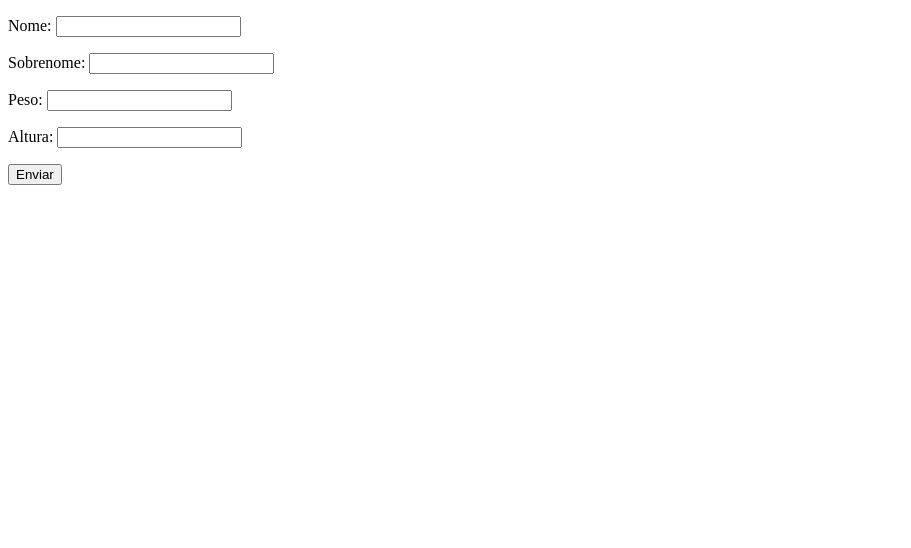
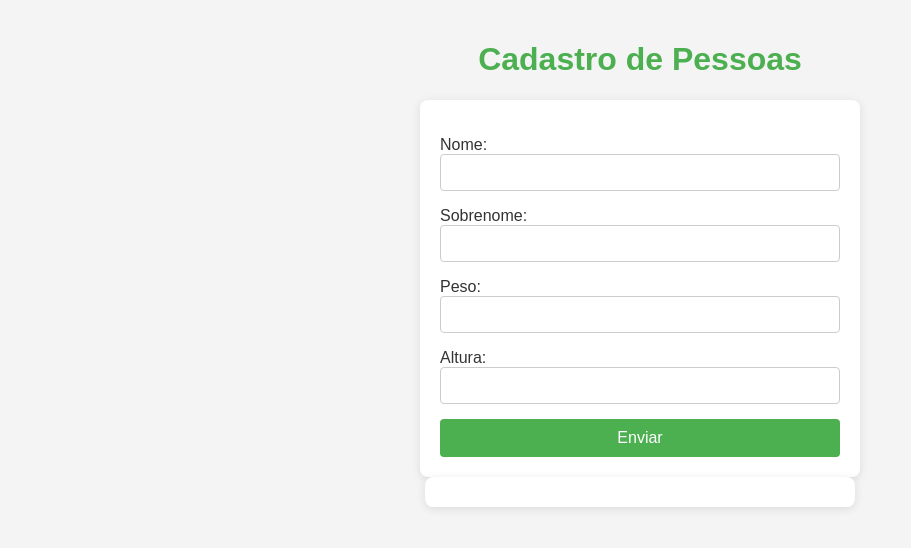
Before and after one commit to Matheush2ds/estudos, a plain HTML site: page atividades-javascript-basico/exercicios/ArraysEFuncoes/ArraysEFuncoes.html in a window 1280 px wide. Shown: the whole page, without its empty margins (0-911 px from the left). Drawn offline with Linux system fonts and the light colour scheme.

Commit message:
Adicionando CSS
Adicionando CSS para aperfeiçoar o exercício

```diff
--- a/atividades-javascript-basico/exercicios/ArraysEFuncoes/ArraysEFuncoes.html
+++ b/atividades-javascript-basico/exercicios/ArraysEFuncoes/ArraysEFuncoes.html
@@ -3,21 +3,21 @@
 <head>
     <meta charset="UTF-8">
     <meta name="viewport" content="width=device-width, initial-scale=1.0">
-    <title>Exercicio</title>
+    <title>Exercício</title>
+    <link rel="stylesheet" href="/exercicios/ArraysEFuncoes/style.css">
 </head>
 <body>
+    <h1>Cadastro de Pessoas</h1>
     <form class="form" action="" method="get">
-        <p>Nome: <input type="text" class="nome"></p>
-        <p>Sobrenome: <input type="text" class="sobrenome"></p>
-        <p>Peso: <input type="text" class="peso"></p>
-        <p>Altura: <input type="text" class="altura"></p>
+        <p>Nome: <input type="text" class="nome" required></p>
+        <p>Sobrenome: <input type="text" class="sobrenome" required></p>
+        <p>Peso: <input type="text" class="peso" required></p>
+        <p>Altura: <input type="text" class="altura" required></p>
         <button>Enviar</button>
     </form>
 
-    <div class="resultado">
+    <div class="resultado"></div>
 
-    </div>
-
-    <script src="/exercicios/ArraysEFuncoes/script.js"></script>
+    <script src="script.js"></script>
 </body>
 </html>
--- /dev/null
+++ b/atividades-javascript-basico/exercicios/ArraysEFuncoes/style.css
@@ -0,0 +1,63 @@
+body {
+    font-family: Arial, sans-serif;
+    background-color: #f4f4f4;
+    margin: 0;
+    padding: 20px;
+    color: #333;
+}
+
+h1 {
+    text-align: center;
+    color: #4CAF50;
+}
+
+.form {
+    background: #fff;
+    padding: 20px;
+    border-radius: 8px;
+    box-shadow: 0 2px 10px rgba(0, 0, 0, 0.1);
+    max-width: 400px;
+    margin: auto;
+}
+
+.form p {
+    margin-bottom: 15px;
+}
+
+.form input[type="text"] {
+    width: 100%;
+    padding: 10px;
+    border: 1px solid #ccc;
+    border-radius: 4px;
+    box-sizing: border-box;
+}
+
+.form button {
+    background-color: #4CAF50;
+    color: white;
+    padding: 10px;
+    border: none;
+    border-radius: 4px;
+    cursor: pointer;
+    font-size: 16px;
+    width: 100%;
+}
+
+.form button:hover {
+    background-color: #45a049;
+}
+
+.resultado {
+    margin-top: 20px;
+    background: #fff;
+    padding: 15px;
+    border-radius: 8px;
+    box-shadow: 0 2px 10px rgba(0, 0, 0, 0.1);
+    max-width: 400px;
+    margin: auto;
+}
+
+.resultado p {
+    margin: 5px 0;
+    font-weight: bold;
+}
```
